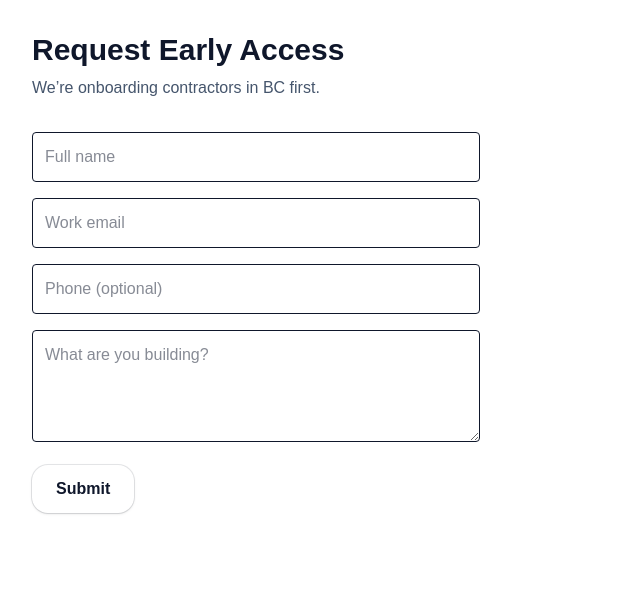
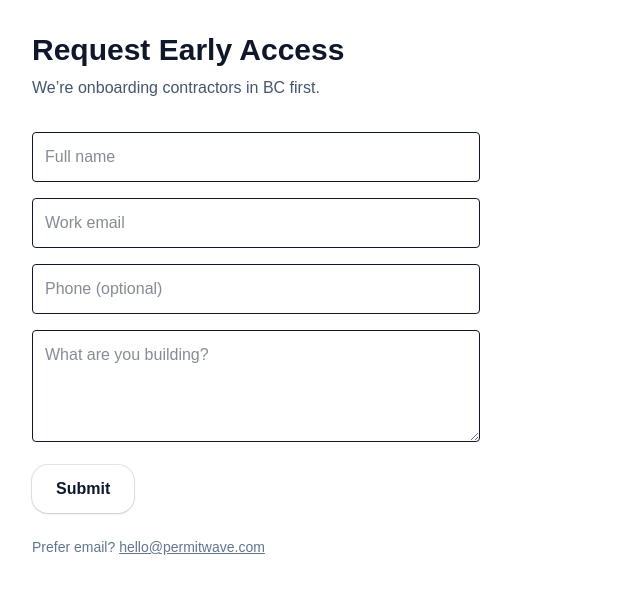
Before and after one commit to permitwave/permitwave, a Next.js app: page /request in a window 1280 px wide. Shown: the top 594 px of the page, without its empty margins (0-640 px from the left). Built offline with nearby package versions, Linux system fonts and the light colour scheme.

Commit message:
Update page.tsx

```diff
--- a/src/app/request/page.tsx
+++ b/src/app/request/page.tsx
@@ -1,20 +1,33 @@
+import Link from "next/link";
+
 export default function Request() {
   return (
     <main className="min-h-screen bg-white text-slate-900 p-8">
       <h1 className="text-3xl font-bold">Request Early Access</h1>
       <p className="mt-2 text-slate-600">We’re onboarding contractors in BC first.</p>
 
+      {/* Submit goes to Formspree; on success redirect to /thank-you */}
       <form
         className="mt-8 max-w-md space-y-4"
-        action="https://formspree.io/f/mqayvjda"  // ← Formspree ID خودت
+        action="https://formspree.io/f/mqayvjda"
         method="POST"
       >
+        {/* honeypot anti-spam */}
+        <input type="text" name="_gotcha" className="hidden" tabIndex={-1} autoComplete="off" />
+
+        {/* redirect after success */}
+        <input type="hidden" name="_redirect" value="/thank-you" />
+
         <input name="name" placeholder="Full name" className="w-full rounded border p-3" required />
         <input name="email" type="email" placeholder="Work email" className="w-full rounded border p-3" required />
         <input name="phone" placeholder="Phone (optional)" className="w-full rounded border p-3" />
         <textarea name="notes" placeholder="What are you building?" className="w-full rounded border p-3 h-28" />
         <button className="rounded-2xl px-6 py-3 font-semibold shadow ring-1 ring-slate-900/10">Submit</button>
       </form>
+
+      <p className="mt-6 text-sm text-slate-500">
+        Prefer email? <Link href="mailto:hello@permitwave.com" className="underline">hello@permitwave.com</Link>
+      </p>
     </main>
   );
 }
```
